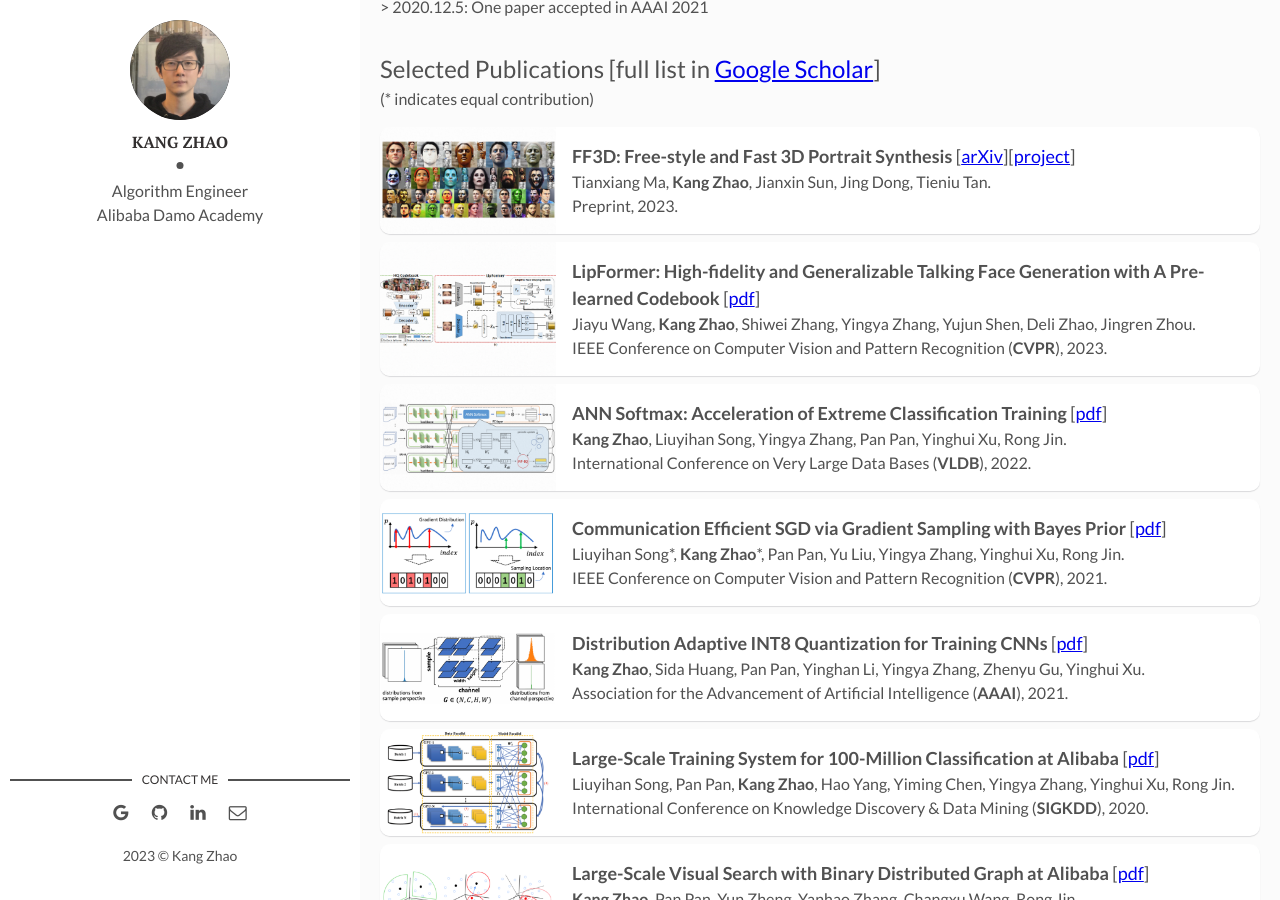
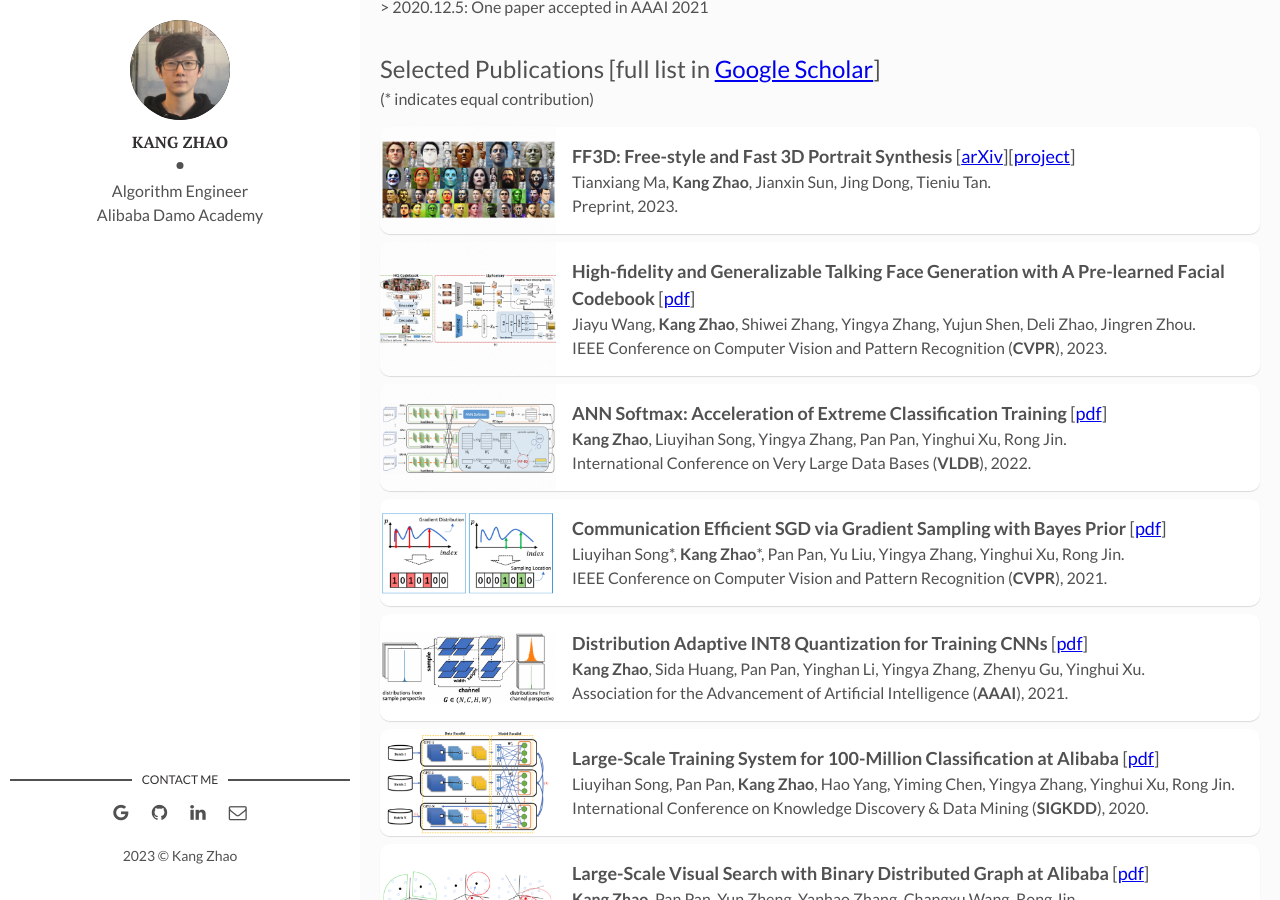
Before and after one commit to kangzhao2/kangzhao2.github.io, a Jekyll site: the page built from index.html, in a window 1280 px wide and 900 px high, scrolled down 401 px. Built offline with Jekyll 4.4.1, drawn with Linux system fonts in a browser that asks for light colours; the list of posts is cut into pages by our own code.

Commit message:
Update index.html
reduce the name of lipformer

```diff
--- a/index.html
+++ b/index.html
@@ -25,7 +25,7 @@ My research interests include large-scale visual search, computer vision and mac
 <article class="post">
   <a class="post-thumbnail" style="background-image: url({{"/assets/img/Lipformer.png"}})"></a>
   <div class="post-content">
-    <p><font size="4"><b>LipFormer: High-fidelity and Generalizable Talking Face Generation with A Pre-learned Codebook</b> [<a href="https://openaccess.thecvf.com/content/CVPR2023/papers/Wang_LipFormer_High-Fidelity_and_Generalizable_Talking_Face_Generation_With_a_Pre-Learned_CVPR_2023_paper.pdf">pdf</a>]</font> <br>Jiayu Wang, <b>Kang Zhao</b>, Shiwei Zhang, Yingya Zhang, Yujun Shen, Deli Zhao, Jingren Zhou. <br>IEEE Conference on Computer Vision and Pattern Recognition (<b>CVPR</b>), 2023.</p>
+    <p><font size="4"><b>High-fidelity and Generalizable Talking Face Generation with A Pre-learned Facial Codebook</b> [<a href="https://openaccess.thecvf.com/content/CVPR2023/papers/Wang_LipFormer_High-Fidelity_and_Generalizable_Talking_Face_Generation_With_a_Pre-Learned_CVPR_2023_paper.pdf">pdf</a>]</font> <br>Jiayu Wang, <b>Kang Zhao</b>, Shiwei Zhang, Yingya Zhang, Yujun Shen, Deli Zhao, Jingren Zhou. <br>IEEE Conference on Computer Vision and Pattern Recognition (<b>CVPR</b>), 2023.</p>
   </div>
 </article>
 
```
